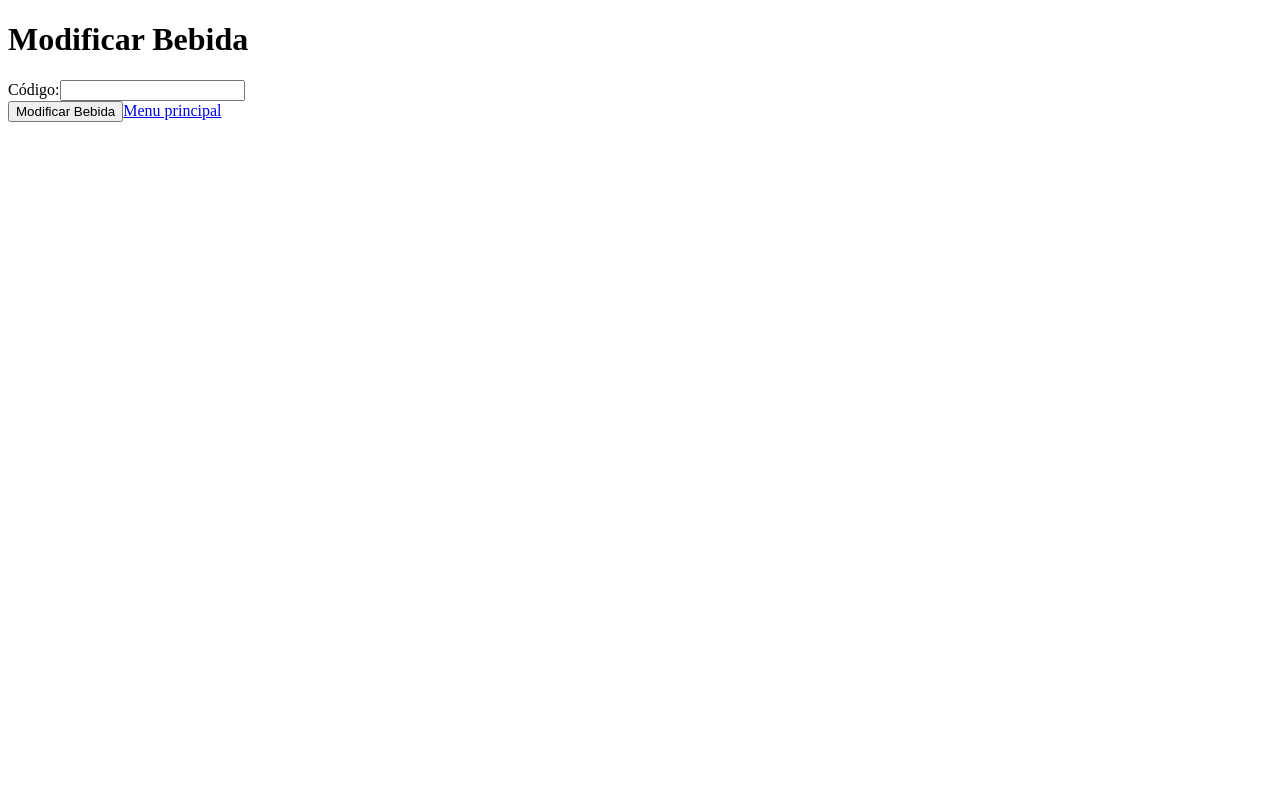
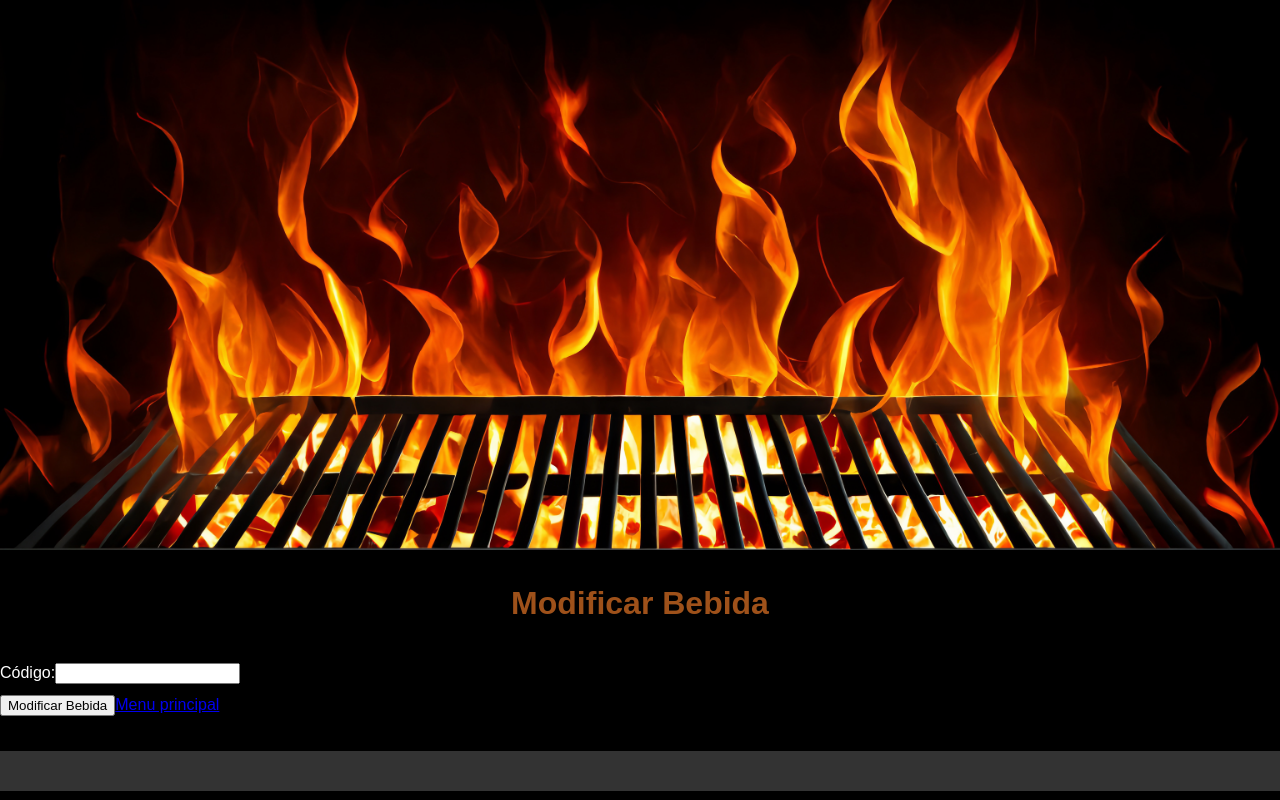
Before and after one commit to guillelorex/codoAcodoBackEnd, a Flask app: template templates/ModificarBebida.html in a window 1280 px wide. Run offline with Flask 3, Linux system fonts and the light colour scheme; the template is opened without the code that fills it, so the values that code supplies are empty.

Commit message:
Update ModificarBebida.html

```diff
--- a/templates/ModificarBebida.html
+++ b/templates/ModificarBebida.html
@@ -5,7 +5,11 @@
     <meta http-equiv="X-UA-Compatible" content="IE=edge">
     <meta name="viewport" content="width=device-width, initial-scale=1.0">
     <title>Modificar Bebida</title>
-    <link rel="stylesheet" href="">
+   <link rel="shortcut icon" type="image/x-icon" href="../imagenesDos/logos/logo.jpg">
+    <link rel="stylesheet" href="https://cdnjs.cloudflare.com/ajax/libs/font-awesome/4.7.0/css/font-awesome.min.css">
+    <link rel="STYLESHEET" href="../css/index.css">
+    <header id="contenedor-header"></header>
+    <div id="contenedor-nav"></div>
 </head>
 <body>
     <h1>Modificar Bebida</h1>
@@ -41,4 +45,5 @@
     <script src="https://unpkg.com/vue@next"></script>
     <script src="javaScripts\ModificarBebida.js"></script>
 </body>
+    <footer id="contenedor-footer"></footer>
 </html>
```
